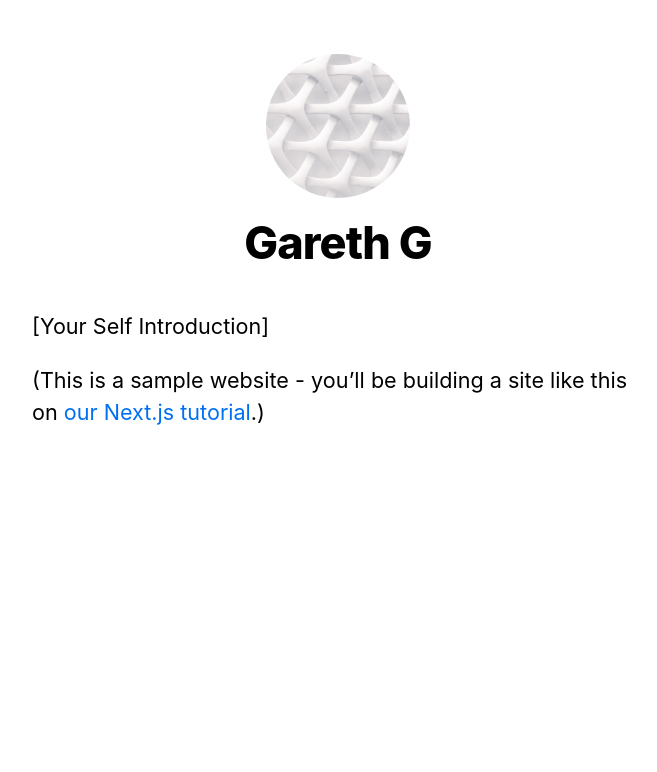
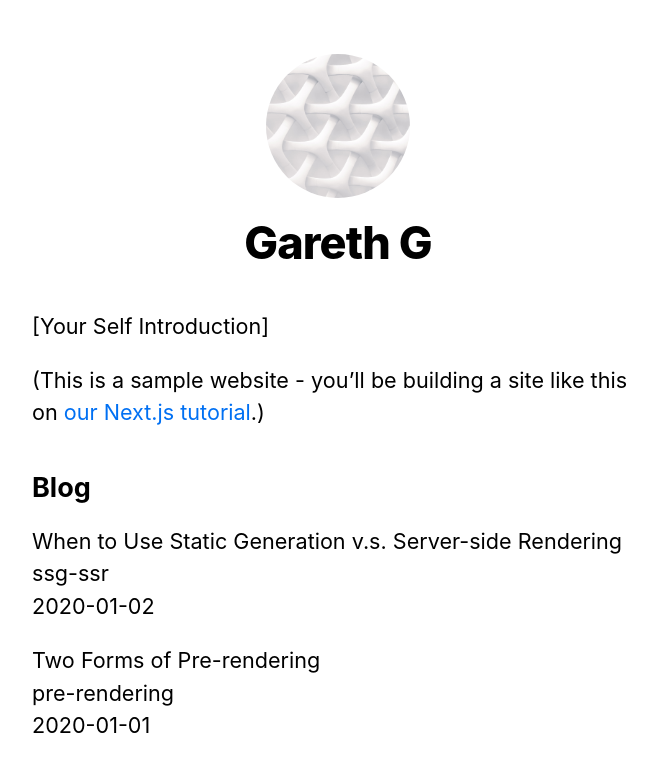
Before and after one commit to gareth-24/nextjs-blog, a Next.js app: page / in a window 1280 px wide. Shown: the top 772 px of the page, without its empty margins (302-959 px from the left). Built offline with nearby package versions, Linux system fonts and the light colour scheme.

Commit message:
update pages/index.js to use static generation to display the md posts

```diff
--- a/pages/index.js
+++ b/pages/index.js
@@ -3,8 +3,20 @@
 import Link from 'next/link';
 import Layout, { siteTitle } from '../components/layout';
 import utilStyles from '../styles/utils.module.css';
+import { getSortedPostsData } from '../lib/posts';
 
-export default function Home() {
+export async function getStaticProps() {
+  const allPostsData = getSortedPostsData();
+  return {
+    props: {
+      allPostsData,
+    },
+  };
+}
+// allPostsData is returned in the props object in getStaticProps()
+// and is passed to the 'Home' component as a prop
+
+export default function Home({ allPostsData }) {
   return (
       <Layout home>
         <Head>
@@ -17,6 +29,20 @@
             <a href="https://nextjs.org/learn">our Next.js tutorial</a>.)
           </p>
         </section>
+        <section className={`${utilStyles.headingMd} ${utilStyles.padding1px}`}>
+        <h2 className={utilStyles.headingLg}>Blog</h2>
+        <ul className={utilStyles.list}>
+          {allPostsData.map(({ id, date, title }) => (
+            <li className={utilStyles.listItem} key={id}>
+              {title}
+              <br />
+              {id}
+              <br />
+              {date}
+            </li>
+          ))}
+        </ul>
+      </section>
       </Layout>
   );
 }
```
